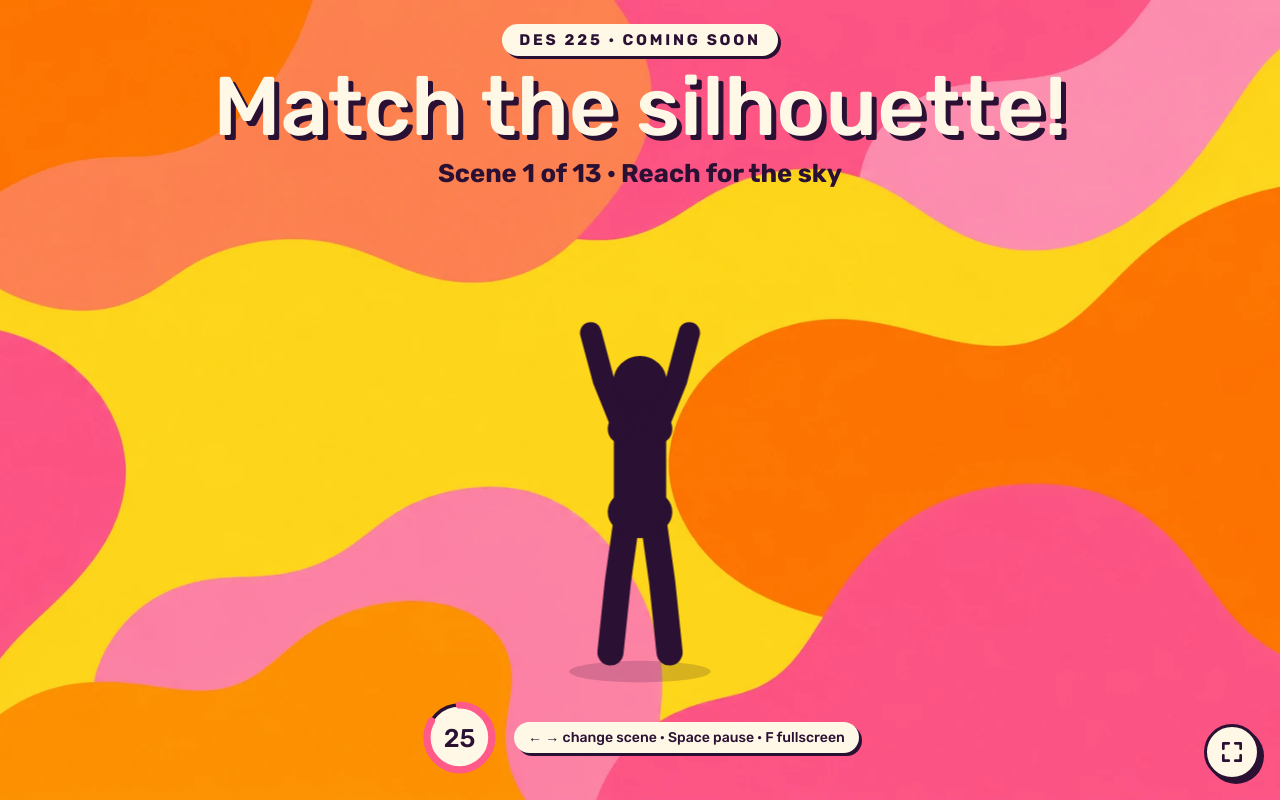
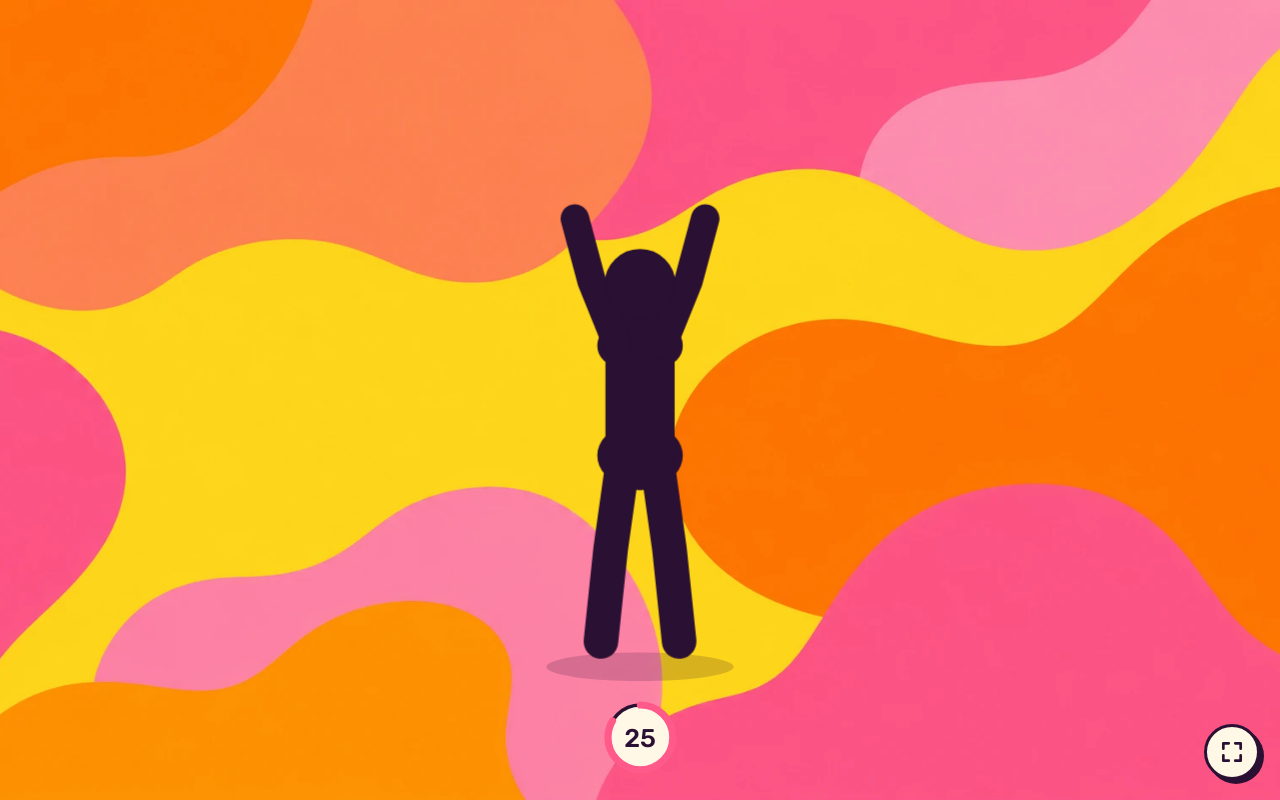
Before and after one commit to niclaguerta/des-225, a plain HTML site: page index.html in a window 1280 px wide. Drawn offline with Linux system fonts and the light colour scheme; a web font is replaced by a local one.

Commit message:
Remove on-screen text; show only silhouettes and timer
Co-Authored-By: Claude Opus 5.5 <noreply@anthropic.com>

```diff
--- a/index.html
+++ b/index.html
@@ -11,12 +11,6 @@
   <link rel="stylesheet" href="style.css">
 </head>
 <body>
-  <header class="top">
-    <p class="eyebrow">DES 225 · Coming soon</p>
-    <h1 class="title">Match the silhouette!</h1>
-    <p class="scene-name" id="sceneName" aria-live="polite"></p>
-  </header>
-
   <main class="stage" id="stage" aria-label="Silhouettes to match"></main>
 
   <footer class="bottom">
@@ -27,7 +21,6 @@
       </svg>
       <span id="timerText">30</span>
     </div>
-    <p class="hint">← → change scene · Space pause · F fullscreen</p>
   </footer>
 
   <button class="fs-btn" id="fsBtn" type="button" aria-label="Enter fullscreen" title="Fullscreen (F)">
--- a/script.js
+++ b/script.js
@@ -9,7 +9,6 @@ const WIDTH = { torso: 34, shoulders: 20, hips: 26, arm: 14, leg: 17 };
 const SPACING = 140;
 
 const stage = document.getElementById("stage");
-const sceneName = document.getElementById("sceneName");
 const timerEl = document.getElementById("timer");
 const timerText = document.getElementById("timerText");
 const timerRing = document.getElementById("timerRing");
@@ -111,7 +110,6 @@ function renderScene(scene) {
   svg.setAttribute("viewBox", `${cx - w / 2} ${-h} ${w} ${h + 14}`);
 
   stage.replaceChildren(svg);
-  sceneName.textContent = `Scene ${current + 1} of ${SCENES.length} · ${scene.name}`;
 }
 
 /* ---------- Scene switching + timer ---------- */
--- a/style.css
+++ b/style.css
@@ -19,41 +19,6 @@ body {
   height: 100dvh;
 }
 
-/* ---------- Header ---------- */
-.top {
-  display: flex;
-  flex-direction: column;
-  align-items: center;
-  text-align: center;
-  gap: clamp(6px, 1.2vh, 14px);
-  padding: clamp(16px, 3vh, 36px) 16px 0;
-}
-
-.eyebrow {
-  font-weight: 700;
-  font-size: clamp(0.7rem, 1.2vw, 1rem);
-  letter-spacing: 0.18em;
-  text-transform: uppercase;
-  background: var(--cream);
-  padding: 0.45em 1.1em;
-  border-radius: 999px;
-  box-shadow: 3px 3px 0 var(--ink);
-}
-
-.title {
-  font-family: "Bagel Fat One", "Rubik", sans-serif;
-  font-weight: 400;
-  font-size: clamp(2.2rem, 6.5vw, 6rem);
-  line-height: 1;
-  color: var(--cream);
-  text-shadow: 0.06em 0.06em 0 var(--ink);
-}
-
-.scene-name {
-  font-weight: 700;
-  font-size: clamp(1rem, 2vw, 1.6rem);
-}
-
 /* ---------- Silhouette stage ---------- */
 .stage {
   flex: 1;
@@ -61,7 +26,7 @@ body {
   display: flex;
   align-items: flex-end;
   justify-content: center;
-  padding: 2vh 16px 0;
+  padding: 6vh 16px 0;
 }
 
 .stage svg {
@@ -90,7 +55,7 @@ body {
   to   { transform: scale(1) translateY(0); opacity: 1; }
 }
 
-/* ---------- Footer: timer + hint ---------- */
+/* ---------- Footer: timer ---------- */
 .bottom {
   display: flex;
   align-items: center;
@@ -129,15 +94,6 @@ body {
 .timer.paused span { font-size: clamp(0.8rem, 1.2vw, 1.1rem); }
 .timer.urgent span { color: #d6175a; }
 
-.hint {
-  font-weight: 500;
-  font-size: clamp(0.75rem, 1.1vw, 1rem);
-  background: var(--cream);
-  padding: 0.5em 1em;
-  border-radius: 999px;
-  box-shadow: 3px 3px 0 var(--ink);
-  transition: opacity 0.4s;
-}
 
 /* ---------- Fullscreen toggle ---------- */
 .fs-btn {
@@ -167,14 +123,9 @@ body {
 .is-fullscreen .fs-btn .icon-enter { display: none; }
 .is-fullscreen .fs-btn .icon-exit { display: block; }
 
-/* In fullscreen, fade the button, hint and cursor away when idle */
+/* In fullscreen, fade the button and cursor away when idle */
 .is-fullscreen.idle { cursor: none; }
-.is-fullscreen.idle .fs-btn,
-.is-fullscreen.idle .hint { opacity: 0; pointer-events: none; }
-
-@media (max-width: 600px) {
-  .hint { display: none; }
-}
+.is-fullscreen.idle .fs-btn { opacity: 0; pointer-events: none; }
 
 @media (prefers-reduced-motion: reduce) {
   .figure { animation: none; }
```
Also changed, not shown: 1 other file.
